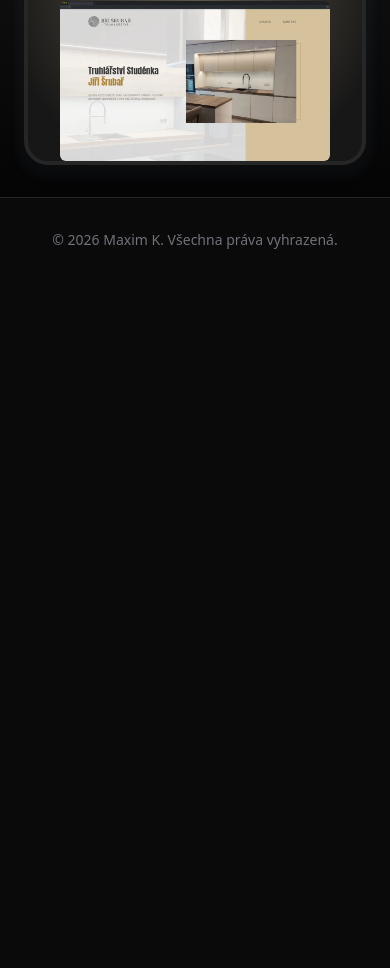
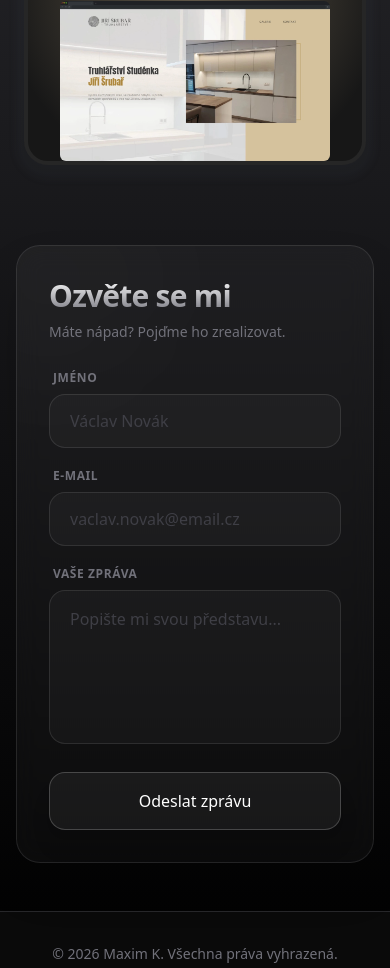
Before and after one commit to krynyckyj/moje-portfolio, a React (Vite) app: page / in a window 390 px wide. Shown: the part 1029-1997 px from the top of the page. Before the commit the page ends 1311 px from the top, so only its background shows below. Built offline with nearby package versions, Linux system fonts and the light colour scheme.

Commit message:
Add fully responsive form and updatet language support and improved SEO

```diff
--- a/package.json
+++ b/package.json
@@ -1,5 +1,5 @@
 {
-  "name": "Maxim Krynyckyj Portfolio",
+  "name": "Maxim K. Portfolio",
   "homepage": "https://www.krynyckyj.dev",
   "private": true,
   "version": "0.0.0",
@@ -14,6 +14,7 @@
     "deploy": "gh-pages -d dist"
   },
   "dependencies": {
+    "@emailjs/browser": "^4.4.1",
     "@react-spring/web": "^10.0.3",
     "i18next": "^25.10.10",
     "motion": "^12.34.3",
@@ -36,6 +37,6 @@
     "globals": "^16.5.0",
     "postcss": "^8.5.6",
     "tailwindcss": "^3.4.17",
-    "vite": "^7.2.4"
+    "vite": "^7.3.3"
   }
 }
--- a/src/App.jsx
+++ b/src/App.jsx
@@ -1,6 +1,7 @@
 import { Hero } from './components/Hero';
 import { Skills } from './components/Skills';
 import { Footer } from './components/Footer';
+import ContactForm from './components/ContactForm';
 import Dock from './components/Dock';
 import { FaGithub, FaLinkedin } from 'react-icons/fa';
 import { useTranslation } from 'react-i18next';
@@ -45,6 +46,7 @@ function App() {
         </div>
         <Hero/>
         <Skills/>
+        <ContactForm/>
         <Footer/>
 
       </main>
--- /dev/null
+++ b/src/components/ContactForm.jsx
@@ -0,0 +1,184 @@
+import { useTranslation } from 'react-i18next';
+import { useState, useEffect, useRef } from 'react';
+import emailjs from '@emailjs/browser';
+
+const ContactForm = () => {
+  const { t } = useTranslation();
+  // Stavy formuláře (paměť pro to, co uživatel napíše)
+  const [jmeno, setJmeno] = useState('');
+  const [email, setEmail] = useState('');
+  const [zprava, setZprava] = useState('');
+  const [status, setStatus] = useState('');
+  const [isVisible, setIsVisible] = useState(false);
+  const [isIntersecting, setIsIntersecting] = useState(false);
+  const formRef = useRef(null);
+
+  useEffect(() => {
+    const observer = new IntersectionObserver(
+      ([entry]) => {
+        if (entry.isIntersecting) {
+          setIsIntersecting(true);
+          observer.unobserve(entry.target);
+        }
+      },
+      { threshold: 0.1 }
+    );
+
+    if (formRef.current) {
+      observer.observe(formRef.current);
+    }
+
+    return () => observer.disconnect();
+  }, []);
+
+  // Funkce, která se spustí při kliknutí na "Odeslat zprávu"
+  const handleSubmit = (e) => {
+    e.preventDefault();
+    setStatus('Odesílám...');
+    setIsVisible(false);
+
+    const templateParams = {
+      name: jmeno,
+      email: email,
+      message: zprava,
+    };
+
+    emailjs.send(
+      'service_jokoqyf',  // <--- SEM VLOŽ SVÉ SERVICE ID
+      'template_oixm2k1', // <--- SEM VLOŽ SVÉ TEMPLATE ID
+      templateParams,
+      'ekmW-VHsOpXcH3KgG'   // <--- SEM VLOŽ SVŮJ PUBLIC KEY
+    )
+    .then(() => {
+      setStatus('success');
+      setIsVisible(true);
+      setJmeno('');
+      setEmail('');
+      setZprava('');
+
+      setTimeout(() => setIsVisible(false), 5000);
+    })
+    .catch((error) => {
+      console.error('Došlo k chybě:', error);
+      setStatus('error');
+      setIsVisible(true);
+      setTimeout(() => setIsVisible(false), 5000);
+    });
+  };
+
+  return (
+    <>
+      <div className={`relative w-full max-w-4xl mx-auto px-4 sm:px-6 transition-all duration-1000 ease-out transform ${isIntersecting ? 'opacity-100 translate-y-0' : 'opacity-0 translate-y-12'}`} ref={formRef}>
+        <form onSubmit={handleSubmit} className="flex flex-col gap-5 p-8 sm:p-12 my-12 bg-white/[0.03] border-white/10 rounded-3xl border shadow-2xl backdrop-blur-md relative overflow-hidden group transition-all duration-500 hover:border-white/20">
+
+          {/* Jemný gradientní záblesk v pozadí pro "liquid" efekt */}
+          <div className="absolute -top-24 -left-24 w-64 h-64 bg-white/[0.02] rounded-full blur-3xl pointer-events-none group-hover:bg-white/[0.05] transition-colors duration-700"></div>
+
+          {/* Nadpis formuláře */}
+          <div className="mb-2">
+            <h2 className="text-3xl sm:text-4xl font-bold text-transparent bg-clip-text bg-gradient-to-b from-white to-zinc-500 tracking-tight">
+              {t('contact.heading')}
+            </h2>
+            <p className="text-zinc-500 text-sm sm:text-base mt-2 font-medium">{t('contact.subheading')}</p>
+          </div>
+
+          <div className="grid grid-cols-1 md:grid-cols-2 gap-5">
+            {/* Pole pro Jméno */}
+            <div className="flex flex-col gap-2">
+              <label htmlFor="jmeno" className="text-xs sm:text-sm font-semibold text-zinc-500 uppercase tracking-wider ml-1">
+                {t('contact.label_name')}
+              </label>
+              <input
+                id="jmeno"
+                type="text"
+                placeholder={t('contact.placeholder_name')}
+                className="px-5 py-3.5 bg-white/[0.03] border border-white/10 rounded-2xl text-zinc-100 placeholder-zinc-700 focus:outline-none focus:border-white/30 focus:bg-white/[0.06] transition-all duration-300"
+                value={jmeno}
+                onChange={(e) => setJmeno(e.target.value)}
+                required
+              />
+            </div>
+
+            {/* Pole pro E-mail */}
+            <div className="flex flex-col gap-2">
+              <label htmlFor="email" className="text-xs sm:text-sm font-semibold text-zinc-500 uppercase tracking-wider ml-1">
+                {t('contact.label_email')}
+              </label>
+              <input
+                id="email"
+                type="email"
+                placeholder={t('contact.placeholder_email')}
+                className="px-5 py-3.5 bg-white/[0.03] border border-white/10 rounded-2xl text-zinc-100 placeholder-zinc-700 focus:outline-none focus:border-white/30 focus:bg-white/[0.06] transition-all duration-300"
+                value={email}
+                onChange={(e) => setEmail(e.target.value)}
+                required
+              />
+            </div>
+          </div>
+
+          {/* Pole pro Zprávu */}
+          <div className="flex flex-col gap-2">
+            <label htmlFor="zprava" className="text-xs sm:text-sm font-semibold text-zinc-500 uppercase tracking-wider ml-1">
+              {t('contact.label_message')}
+            </label>
+            <textarea
+              id="zprava"
+              rows="5"
+              placeholder={t('contact.placeholder_message')}
+              className="px-5 py-4 bg-white/[0.03] border border-white/10 rounded-2xl text-zinc-100 placeholder-zinc-700 focus:outline-none focus:border-white/30 focus:bg-white/[0.06] transition-all duration-300 resize-none"
+              value={zprava}
+              onChange={(e) => setZprava(e.target.value)}
+              required
+            ></textarea>
+          </div>
+
+          {/* Odesílací tlačítko */}
+          <div className="flex justify-end mt-2">
+            <button
+              type="submit"
+              disabled={status === 'Odesílám...'}
+              className="w-full sm:w-auto px-10 py-4 bg-white/5 border border-white/20 text-white rounded-2xl hover:bg-white/10 hover:border-white/40 shadow-xl transition-all duration-500 active:scale-[0.98] disabled:opacity-50 disabled:cursor-not-allowed overflow-hidden relative group/btn"
+            >
+              <span className="relative z-10 font-medium">
+                {status === 'Odesílám...' ? t('contact.button_sending') : t('contact.button_send')}
+              </span>
+              <div className="absolute inset-0 bg-gradient-to-r from-transparent via-white/5 to-transparent -translate-x-full group-hover/btn:translate-x-full transition-transform duration-1000"></div>
+            </button>
+          </div>
+        </form>
+      </div>
+
+      {/* Moderní minimalistický alert - nyní fixně k viewportu bez omezení rodičem */}
+      <div className={`fixed bottom-6 right-6 left-6 md:left-auto md:w-auto z-[100] transition-all duration-700 transform ${isVisible ? 'translate-y-0 opacity-100' : 'translate-y-20 opacity-0 pointer-events-none'}`}>
+        <div className={`flex items-center justify-between gap-6 px-6 py-4 rounded-2xl border backdrop-blur-2xl shadow-[0_20px_50px_rgba(0,0,0,0.5)] whitespace-nowrap ${status === 'success' ? 'bg-white/10 border-white/20' : 'bg-red-500/10 border-red-500/20'}`}>
+          <div className="flex items-center gap-4">
+            {status === 'success' ? (
+              <div className="relative">
+                <div className="w-2.5 h-2.5 bg-green-400 rounded-full shadow-[0_0_15px_rgba(74,222,128,0.8)]"></div>
+                <div className="absolute inset-0 w-2.5 h-2.5 bg-green-400 rounded-full animate-ping opacity-75"></div>
+              </div>
+            ) : (
+              <div className="w-2.5 h-2.5 bg-red-400 rounded-full shadow-[0_0_15px_rgba(248,113,113,0.8)]"></div>
+            )}
+            <span className="text-sm font-semibold text-white/90 tracking-wide">
+              {status === 'success' ? t('contact.status_success') : t('contact.status_error')}
+            </span>
+          </div>
+
+          <button
+            onClick={() => setIsVisible(false)}
+            className="p-1.5 hover:bg-white/10 rounded-xl transition-all duration-300 group/close"
+            aria-label="Zavřít"
+          >
+            <svg xmlns="http://www.w3.org/2000/svg" width="16" height="16" viewBox="0 0 24 24" fill="none" stroke="currentColor" strokeWidth="2.5" strokeLinecap="round" strokeLinejoin="round" className="text-white/30 group-hover/close:text-white transition-colors">
+              <line x1="18" y1="6" x2="6" y2="18"></line>
+              <line x1="6" y1="6" x2="18" y2="18"></line>
+            </svg>
+          </button>
+        </div>
+      </div>
+    </>
+  );
+};
+
+export default ContactForm;
--- a/src/i18n.js
+++ b/src/i18n.js
@@ -27,6 +27,20 @@ const resources = {
       },
       footer: {
         name: " Maxim K. Všechna práva vyhrazená."
+      },
+      contact: {
+        heading: "Ozvěte se mi",
+        subheading: "Máte nápad? Pojďme ho zrealizovat.",
+        label_name: "Jméno",
+        placeholder_name: "Václav Novák",
+        label_email: "E-mail",
+        placeholder_email: "vaclav.novak@email.cz",
+        label_message: "Vaše zpráva",
+        placeholder_message: "Popište mi svou představu...",
+        button_send: "Odeslat zprávu",
+        button_sending: "Odesílám...",
+        status_success: "Zpráva úspěšně odeslána",
+        status_error: "Něco se nepovedlo, zkuste to znovu"
       }
     }
   },
@@ -54,6 +68,20 @@ const resources = {
       },
        footer: {
         name: " Maxim K. All Rights Reserved."
+      },
+      contact: {
+        heading: "Get in touch",
+        subheading: "Have an idea? Let's make it happen.",
+        label_name: "Name",
+        placeholder_name: "John Doe",
+        label_email: "Email",
+        placeholder_email: "john.doe@example.com",
+        label_message: "Your message",
+        placeholder_message: "Describe your vision...",
+        button_send: "Send message",
+        button_sending: "Sending...",
+        status_success: "Message sent successfully",
+        status_error: "Something went wrong, please try again"
       }
     }
   }
```
Also changed, not shown: index.html (+18 -16 lines), public/robots.txt, 1 other file (tests, documents, lock files or other folders).
